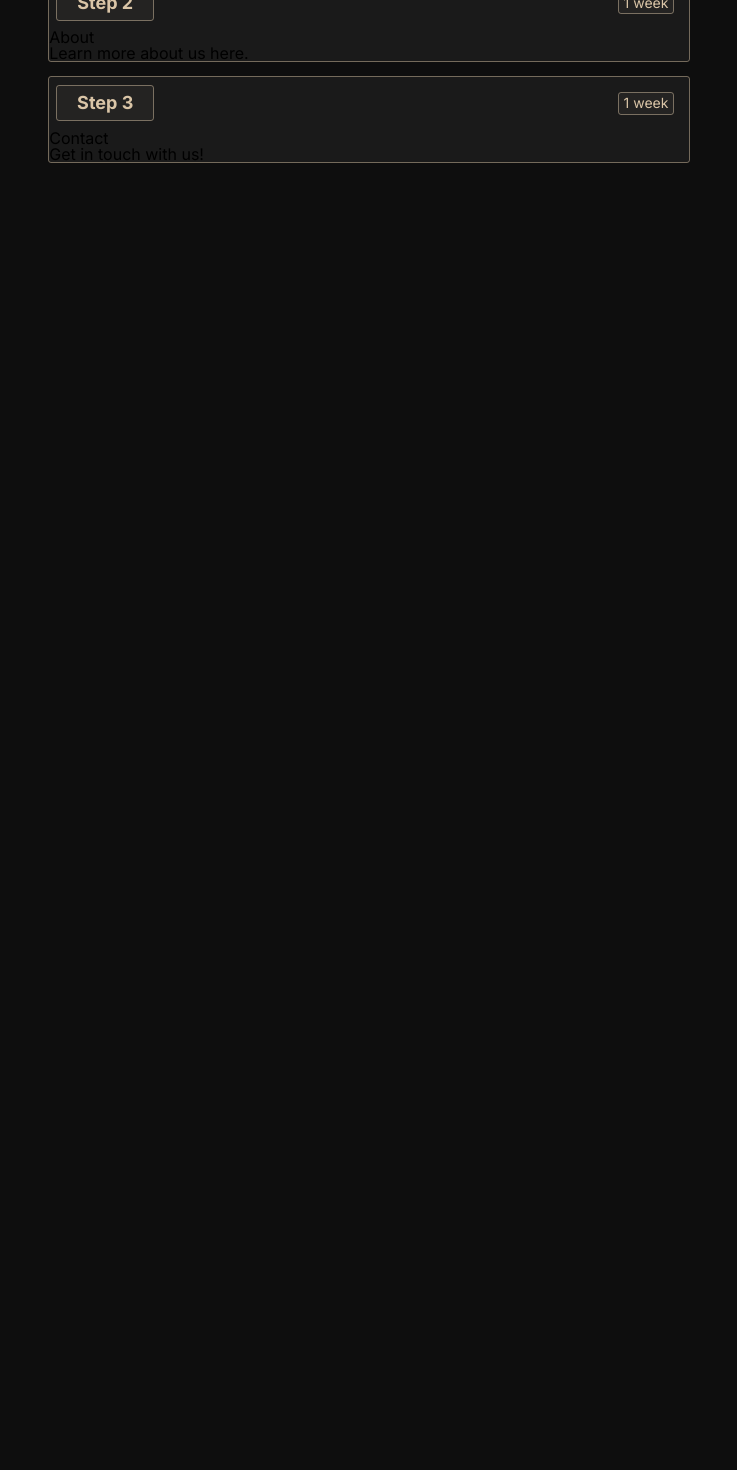
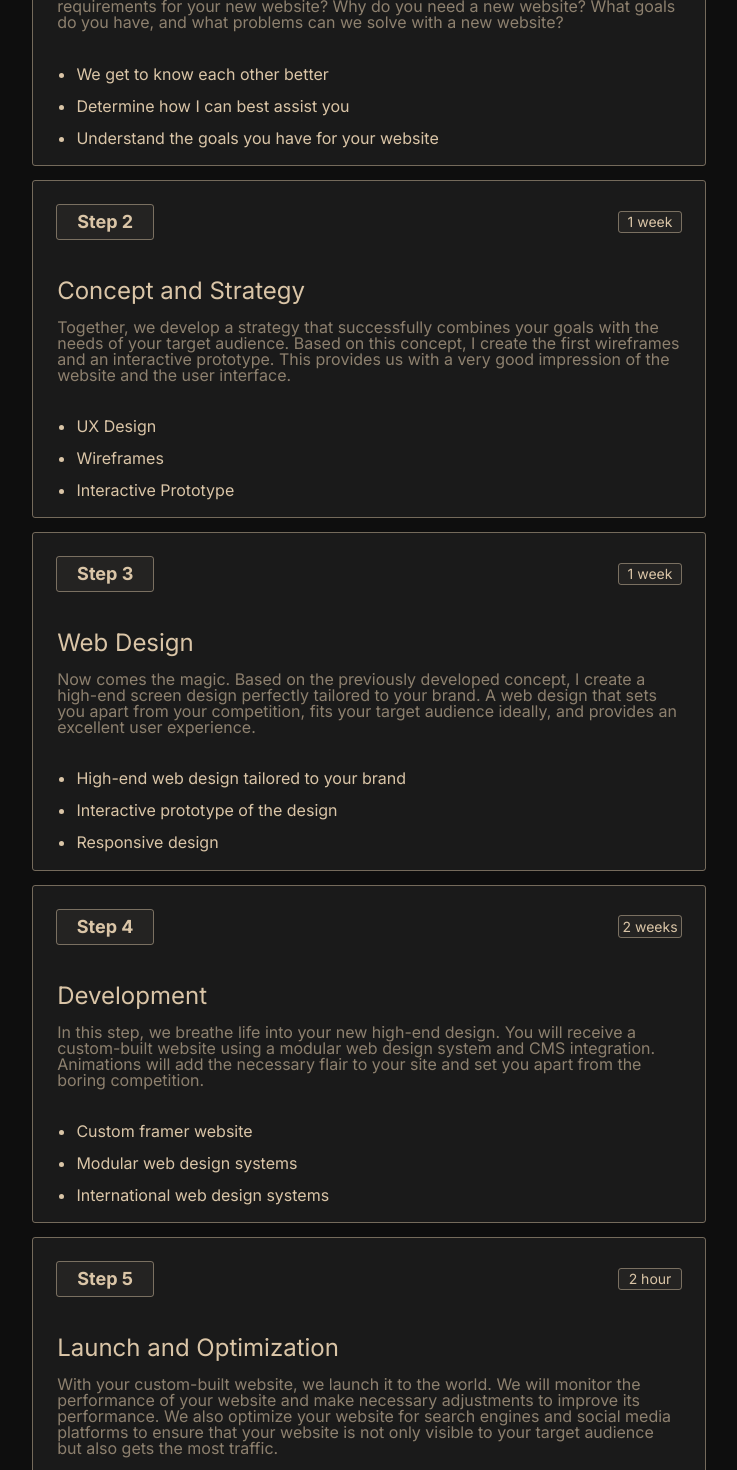
Before and after one commit to Nishan9925/Portfolio, a React (Vite) app: page / in a window 1280 px wide. Shown: the part 940-2410 px from the top of the page, without its empty margins (258-995 px from the left). Before the commit the page ends 1104 px from the top, so only its background shows below. Built offline with nearby package versions, Linux system fonts and the light colour scheme.

Commit message:
Made the final modifications and improvements on Home component

```diff
--- a/src/UI/CardStyle/card.styles.jsx
+++ b/src/UI/CardStyle/card.styles.jsx
@@ -9,6 +9,8 @@ export const CardWrapper = styled.div`
   width: 50vw;
   border-radius: 0.125rem;
   font-family: var(--main-font-family);
+  gap: 1.5rem;
+  padding: 1rem;
 `;
 
 export const CardBoxInfoWrapper = styled.div`
@@ -16,6 +18,7 @@ export const CardBoxInfoWrapper = styled.div`
   flex-flow: row wrap;
   justify-content: space-between;
   align-items: center;
+  row-gap: 0.1rem;
 `;
 
 export const CardBoxInfo = styled.p`
@@ -33,12 +36,41 @@ export const CardBoxInfo = styled.p`
 
 export const CardBoxDuration = styled(CardBoxInfo)`
   font-weight: 400;
-  width: 3rem;
+  width: 3.5rem;
   font-size: var(--small);
   padding: 0.2rem;
-  margin: 1rem;
+  margin: 0.5rem;
 `;
 
-export const CardBoxTextsWrapper = styled.h3`
+export const CardBoxTextsWrapper = styled.div`
+  display: flex;
+  flex-flow: column nowrap;
+  justify-content: space-between;
+  align-items: right;
+  row-gap: 1rem;
+  margin: 0.5rem;
+`;
 
+export const CardBoxTextsTitle = styled.h3`
+  color: var(--text-color-default);
+  font-size: var(--xlarge);
+  font-weight: 400;
 `;
+
+export const CardBoxTextsContent = styled.p`
+  font-size: var(--default);
+  color: var(--text-color-muted);
+`;
+
+export const CardBoxSummaryWrapper = styled.div`
+  display: flex;
+  flex-flow: column wrap;
+  row-gap: 1rem;
+  margin-left: 1.5rem;
+  padding: 0.2rem;
+`;
+
+export const CardBoxSummary = styled.p`
+  color: var(--text-color-default);
+  display: list-item;
+`;
--- a/src/assets/styles/home/home.jsx
+++ b/src/assets/styles/home/home.jsx
@@ -7,6 +7,7 @@ import {
   HomeTextsRightBtn,
   HomeProfession,
   HomeCards,
+  HomeCardTitleWrapper,
   HomeCardTitle,
   HomeCardContent,
   HomeCardSubTitle,
@@ -21,6 +22,7 @@ export {
   HomeTextsRightBtn,
   HomeProfession,
   HomeCards,
+  HomeCardTitleWrapper,
   HomeCardTitle,
   HomeCardContent,
   HomeCardSubTitle,
--- a/src/assets/styles/home/home.styles.jsx
+++ b/src/assets/styles/home/home.styles.jsx
@@ -17,7 +17,6 @@ export const HomeTexts = styled.div`
   width: 90vw;
   gap: 3rem;
   align-items: center;
-  /* padding: 5vh; */
 `;
 
 export const HomeTextsLeft = styled.div`
@@ -61,17 +60,21 @@ export const HomeCards = styled.div`
   gap: 3rem;
 `;
 
-export const HomeCardTitle = styled.p`
+export const HomeCardTitleWrapper = styled.div`
   color: var(--text-color-default);
-  font-size: 3.6rem;
   text-align: center;
   gap: 3rem;
   display: flex;
   flex-flow: column wrap;
 `;
 
-export const HomeCardSubTitle = styled(HomeCardTitle)`
+export const HomeCardTitle = styled.h3`
+  font-size: 3.6rem;
+`;
+
+export const HomeCardSubTitle = styled.p`
   font-size: var(--meta);
+  color: var(--text-color-muted);
 `;
 
 export const HomeCardContent = styled.div`
--- a/src/components/CardUI.jsx
+++ b/src/components/CardUI.jsx
@@ -3,10 +3,15 @@ import {
   CardBoxInfoWrapper,
   CardBoxInfo,
   CardBoxDuration,
-  // CardStepWrapper,
+  CardBoxTextsWrapper,
+  CardBoxTextsTitle,
+  CardBoxTextsContent,
+  CardBoxSummaryWrapper,
+  CardBoxSummary,
+
 } from "../UI/CardStyle/Card.styles";
 
-function Card({ title, content, step, duration }) {
+function Card({ title, content, step, duration, summary1, summary2, summary3 }) {
   return (
     <CardWrapper>
       <CardBoxInfoWrapper>
@@ -17,9 +22,19 @@ function Card({ title, content, step, duration }) {
           {duration}
         </CardBoxDuration>
       </CardBoxInfoWrapper>
-
-      <h2>{title}</h2>
-      <p>{content}</p>
+      <CardBoxTextsWrapper>
+        <CardBoxTextsTitle>
+          {title}
+        </CardBoxTextsTitle>
+        <CardBoxTextsContent>
+          {content}
+        </CardBoxTextsContent>
+      </CardBoxTextsWrapper>
+      <CardBoxSummaryWrapper>
+        <CardBoxSummary>{summary1}</CardBoxSummary>
+        <CardBoxSummary>{summary2}</CardBoxSummary>
+        <CardBoxSummary>{summary3}</CardBoxSummary>
+      </CardBoxSummaryWrapper>
     </CardWrapper>
   );
 }
--- a/src/pages/Home.jsx
+++ b/src/pages/Home.jsx
@@ -7,10 +7,11 @@ import {
   HomeTextsRight,
   HomeProfession,
   HomeCards,
-  HomeCardTitle,
+  HomeCardTitleWrapper,
   HomeCardContent,
   HomeCardSubTitle,
   HomeTextsRightBtn,
+  HomeCardTitle,
 } from "../assets/styles/home/home.styles";
 import Card from "../components/CardUI";
 
@@ -25,20 +26,49 @@ function Home() {
       content: "Before we start, we determine if and how I can help you. What are your requirements for your new website? Why do you need a new website? What goals do you have, and what problems can we solve with a new website?",
       step: "Step 1",
       duration: "2 hour",
+      summary1:"We get to know each other better",
+      summary2: "Determine how I can best assist you",
+      summary3: "Understand the goals you have for your website",
     },
     {
       id: 2,
-      title: "About",
-      content: "Learn more about us here.",
+      title: "Concept and Strategy",
+      content: "Together, we develop a strategy that successfully combines your goals with the needs of your target audience. Based on this concept, I create the first wireframes and an interactive prototype. This provides us with a very good impression of the website and the user interface.",
       step: "Step 2",
       duration: "1 week",
+      summary1: "UX Design",
+      summary2: "Wireframes",
+      summary3: "Interactive Prototype",
     },
     {
       id: 3,
-      title: "Contact",
-      content: "Get in touch with us!",
+      title: "Web Design",
+      content: "Now comes the magic. Based on the previously developed concept, I create a high-end screen design perfectly tailored to your brand. A web design that sets you apart from your competition, fits your target audience ideally, and provides an excellent user experience.",
       step: "Step 3",
       duration: "1 week",
+      summary1: "High-end web design tailored to your brand",
+      summary2: "Interactive prototype of the design",
+      summary3: "Responsive design",
+    },
+    {
+      id: 4,
+      title: "Development",
+      content: "In this step, we breathe life into your new high-end design. You will receive a custom-built website using a modular web design system and CMS integration. Animations will add the necessary flair to your site and set you apart from the boring competition.",
+      step: "Step 4",
+      duration: "2 weeks",
+      summary1: "Custom framer website",
+      summary2: "Modular web design systems",
+      summary3: "International web design systems",
+    },
+    {
+      id: 5,
+      title: "Launch and Optimization",
+      content: "With your custom-built website, we launch it to the world. We will monitor the performance of your website and make necessary adjustments to improve its performance. We also optimize your website for search engines and social media platforms to ensure that your website is not only visible to your target audience but also gets the most traffic.",
+      step: "Step 5",
+      duration: "2 hour",
+      summary1: "Launch your website",
+      summary2: "Optimize your website for search engines",
+      summary3: "Optimize your website for social media platforms",
     },
   ]);
 
@@ -56,16 +86,18 @@ function Home() {
         </HomeTextsRight>
       </HomeTexts>
       <HomeCards>
-        <HomeCardTitle>
+        <HomeCardTitleWrapper>
           <HomeCardSubTitle>
             THE PROCESS
           </HomeCardSubTitle>
-          Your Website in 5 steps
+          <HomeCardTitle>
+            Your Website in 5 steps
+          </HomeCardTitle>
           <HomeCardSubTitle>
             Our process ensures that we create a
             website tailored to your business needs.
           </HomeCardSubTitle>
-        </HomeCardTitle>
+        </HomeCardTitleWrapper>
         <HomeCardContent>
           {cards.map((card, id) => (
             <Card
@@ -74,7 +106,9 @@ function Home() {
               content={card.content}
               step={card.step}
               duration={card.duration}
-              summary={card.summary}
+              summary1={card.summary1}
+              summary2={card.summary2}
+              summary3 = {card.summary3}
             />
           ))}
         </HomeCardContent>
```
Also changed, not shown: src/UI/CardStyle/card.jsx (+9 -1 lines).
